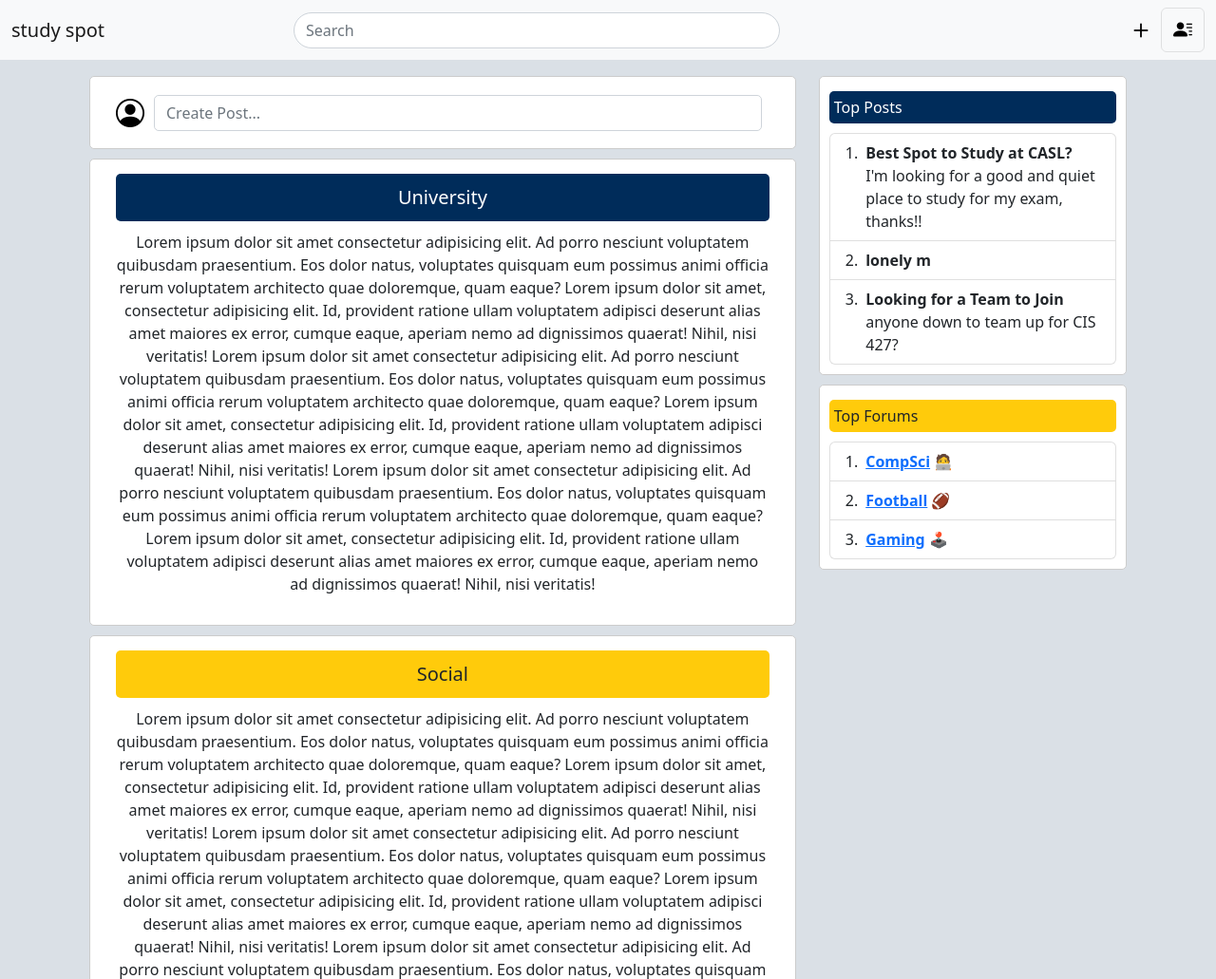
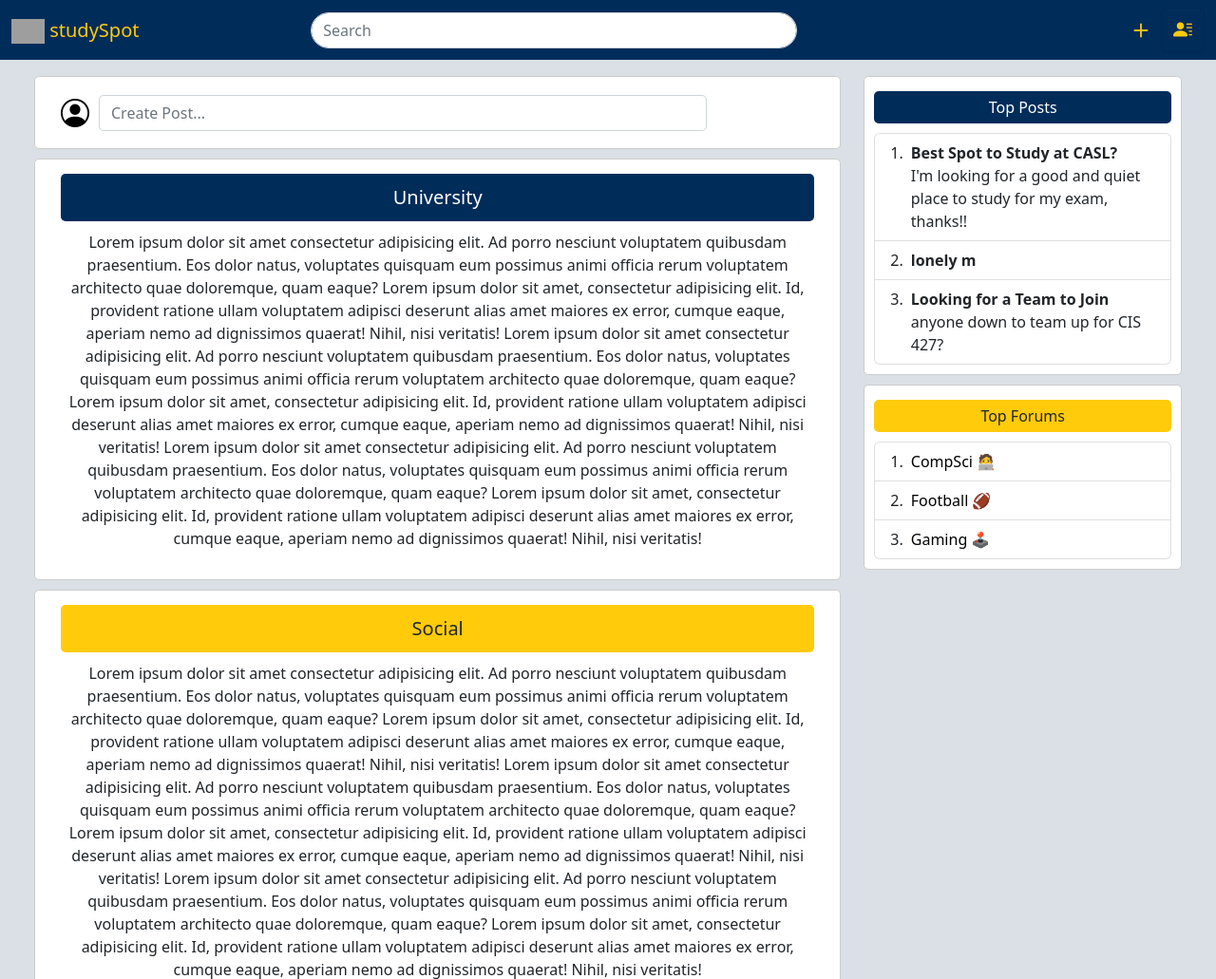
Before and after one commit to ashra-f/studyspot, a PHP site: page / in a window 1280 px wide. Shown: the top 1031 px of the page at 95% size. Run offline with PHP 8.4, Linux system fonts and the light colour scheme; some libraries are stand-ins or nearby versions; grey boxes are pictures that could not be loaded.

Commit message:
Add styling v3

```diff
--- a/index.html
+++ b/index.html
@@ -10,23 +10,29 @@
 		<link rel="stylesheet" href="https://cdn.jsdelivr.net/npm/bootstrap-icons@1.9.1/font/bootstrap-icons.css">
 		<link rel="stylesheet" href="styles.css">
 		<script src="https://cdn.jsdelivr.net/npm/bootstrap@5.2.2/dist/js/bootstrap.bundle.min.js" integrity="sha384-OERcA2EqjJCMA+/3y+gxIOqMEjwtxJY7qPCqsdltbNJuaOe923+mo//f6V8Qbsw3" crossorigin="anonymous" defer></script>
-		<title>study spot</title>
-	</head>
+		<link rel="icon" href="/study.png" type="image/icon type">
+		<title>studySpot</title>
+		<!-- <a href="https://www.flaticon.com/free-icons/study" title="study icons">Study icons created by Prosymbols - Flaticon</a>	</head> -->
 	<body>
 		<div class="container-fluid">
 			<!-- Navigation Bar -->
-			<nav class="navbar bg-light fixed-top">
+			<nav class="navbar fixed-top">
 				<div class="container-fluid">
-					<a class="navbar-brand" href="/index.html">study spot</a>
+					<a class="navbar-brand" href="/index.html">
+						<div class="title-wrapper">
+							<img src="/study.png" alt="" width="35px">
+							<span style="color: #ffcb0b">studySpot</span>
+						</div>
+					</a>
 
 					<form class="d-flex" role="search">
 						<input class="form-control me-2 search-bar" type="search" placeholder="Search" aria-label="Search">
 					</form>
 
 					<div class="nav pull-right">
-						<button onclick="location.href='/createpost.html'" type="button" class="navbar-btn bi bi-plus"title="Create Post"></button>
+						<button onclick="location.href='/createpost.html'" type="button" class="navbar-btn bi bi-plus"title="Create Post"  style="color: #ffcb0b;"></button>
 						<button class="navbar-toggler" type="button" data-bs-toggle="offcanvas" data-bs-target="#offcanvasNavbar" aria-controls="offcanvasNavbar">
-							<span class="bi bi-person-lines-fill"></span>
+							<span class="bi bi-person-lines-fill"  style="color: #ffcb0b;"></span>
 						</button>
 					</div>
 
@@ -53,7 +59,7 @@
 				</div>
 			</nav>
 
-			<div class="container main-body">
+			<div class="container-fluid main-body">
 				<div class="container-fluid leftside">
 					<div class="container-fluid create-post-wrapper">
 						<div class="container-fluid create-post">
@@ -160,17 +166,17 @@
 						<ol class="list-group list-group-numbered forums">
 							<li class="list-group-item d-flex justify-content-between align-items-start">
 							  	<div class="ms-2 me-auto">
-									<div class="fw-bold"><a href="">CompSci</a> 🧑‍💻</div>
+									<div class="fw-bold"><a href="">CompSci 🧑‍💻</a></div>
 							  		</div>
 							</li>
 							<li class="list-group-item d-flex justify-content-between align-items-start">
 								<div class="ms-2 me-auto">
-									<div class="fw-bold"><a href="">Football</a> 🏈</div>
+									<div class="fw-bold"><a href="">Football 🏈</a></div>
 								</div>
 							</li>
 							<li class="list-group-item d-flex justify-content-between align-items-start">
 								<div class="ms-2 me-auto">
-									<div class="fw-bold"><a href="">Gaming</a> 🕹</div>
+									<div class="fw-bold"><a href="">Gaming 🕹</a></div>
 								</div>
 							</li>
 						  </ol>
--- a/styles.css
+++ b/styles.css
@@ -128,6 +128,7 @@ body {
     margin-top: 5px;
     margin-bottom: 10px;
     border-radius: 5px;
+    text-align: center;
 }
 
 .posts-header {
@@ -137,8 +138,19 @@ body {
     color: white;
     margin-top: 5px;
     margin-bottom: 10px;
+    text-align: center;
 }
 
 .top-posts, .top-forums {
     padding: 10px;
 }
+
+a:link,  a:visited, a:hover{
+    text-decoration: none;
+    color: black;
+    font-weight: 400;
+}
+
+.navbar {
+    background-color: #002c5a;
+}
```
